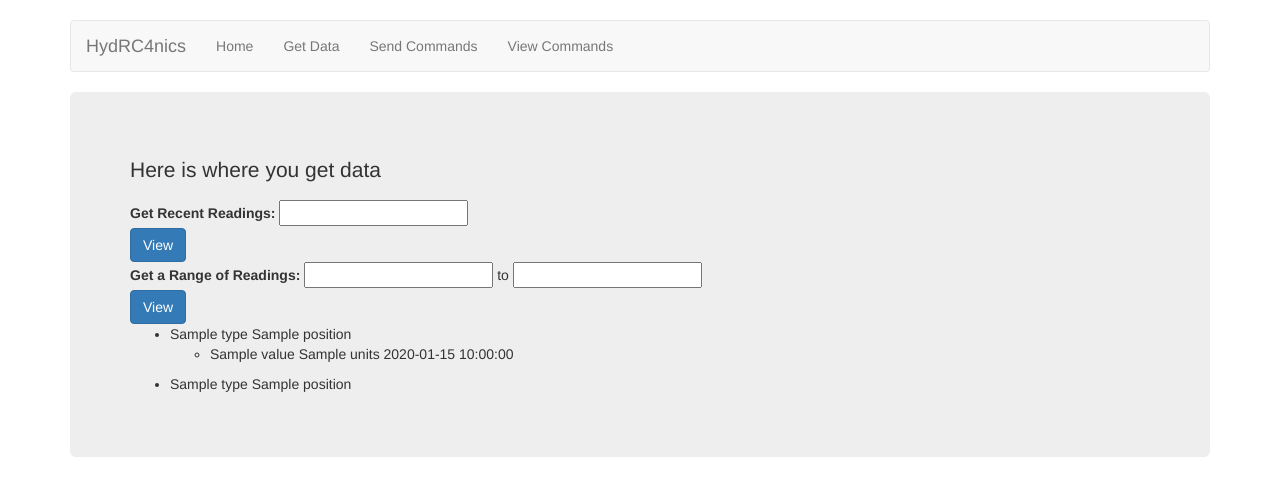
After one commit to daniellimzj/HydRC4nics_Orbital, a Python web app: template Application/Servers/Webpage/templates/get-data.html in a window 1280 px wide. The commit adds this page. Shown: the top 496 px of the page. Run offline with Jinja, Linux system fonts and the light colour scheme; the template is opened without the code that fills it: most values are stand-ins (such as "Sample title", 1, 10 or a date in 2020); form fields are guessed from the names that the template uses; some libraries are stand-ins or nearby versions.

Commit message:
Added pages and partial data view functionality

```diff
--- /dev/null
+++ b/Application/Servers/Webpage/templates/get-data.html
@@ -0,0 +1,68 @@
+{% extends "main.html" %}
+
+{% block content %}
+
+
+
+<p> Here is where you get data</p>
+
+<div>
+    <form method="POST" action="{{ url_for('getData') }}">
+        {{ recentForm.csrf_token }}
+          <div class="control-group">
+           <label class="control-label">Get Recent Readings: </label>
+            {{recentForm.recent(size = 20)}}
+          </div>
+
+           <div class="control-group">
+            <div class="controls">
+                <input class="btn btn-primary" type="submit" value="View">
+            </div>
+          </div>
+    </form>
+</div>
+
+<div>
+    <form method="POST" action="{{ url_for('getData') }}">
+        {{ startEndForm.csrf_token }}
+          <div class="control-group">
+           <label class="control-label">Get a Range of Readings: </label>
+            {{startEndForm.start(size = 20)}}
+            to
+            {{startEndForm.end(size = 20)}}
+          </div>
+
+           <div class="control-group">
+            <div class="controls">
+                <input class="btn btn-primary" type="submit" value="View">
+            </div>
+          </div>
+    </form>
+</div>
+
+<div>
+
+<ul>
+    {% for sensor in readingsList %}
+    <li>
+        {{ sensor['type']  }} {{ sensor['position'] }}
+        <ul>
+            {% for reading in sensor['readings'] %}
+                <li>{{ reading['value']  }} {{ reading['units'] }} {{ reading['timeStamp'] }} </li>
+            {% endfor %}
+        </ul>
+    </li>
+    {% endfor %}
+</ul>
+
+</div>
+
+<div>
+        <ul>
+        {% for sensor in sensorsList %}
+            <li>{{ sensor['type']  }} {{ sensor['position'] }}</li>
+        {% endfor %}
+        </ul>
+</div>
+
+{% endblock %}
--- a/Application/Servers/Webpage/templates/main.html
+++ b/Application/Servers/Webpage/templates/main.html
@@ -9,7 +9,7 @@
     <meta name="author" content="">
     <link rel="icon" href="/static/favicon.ico">
 
-    <title>AWS Developer: Building on AWS</title>
+    <title>HydRC4nics</title>
 
     <!-- Bootstrap core CSS -->
     <link href="/static/css/bootstrap.min.css" rel="stylesheet">
@@ -30,11 +30,14 @@
               <span class="icon-bar"></span>
               <span class="icon-bar"></span>
             </button>
-            <a class="navbar-brand" href="#">My Project</a>
+            <a class="navbar-brand" href="#">HydRC4nics</a>
           </div>
           <div id="navbar" class="navbar-collapse collapse">
             <ul class="nav navbar-nav">
-              <li><a href="/">home</a>
+              <li><a href="/">Home</a>
+              <li><a href="/get-data">Get Data</a>
+              <li><a href="/send-commands">Send Commands</a>
+              <li><a href="/view-commands">View Commands</a>
             </ul>
             <ul class="nav navbar-nav navbar-right">
 
```
Also changed, not shown: Application/Servers/Webpage/application.py (+59 -1 lines), Application/Servers/Webpage/templates/send-commands.html (added, +7 -0 lines), Application/Servers/Webpage/templates/view-commands.html (added, +7 -0 lines).
